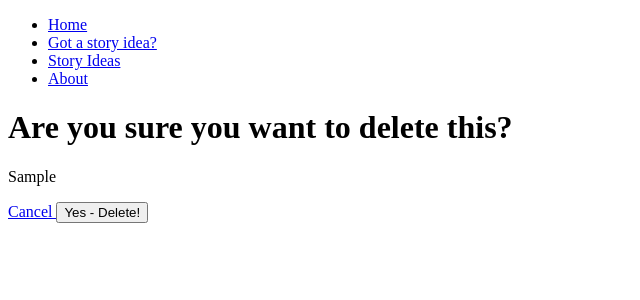
After one commit to Erodri6z/CampFire, a Django app: page /stories/1/delete/ in a window 1280 px wide. The commit adds this page. Shown: the top 300 px of the page, without its empty margins (0-640 px from the left). Run offline with Django 4.2, Linux system fonts and the light colour scheme; tables that the repository leaves empty hold one stand-in row (values such as "Sample post").

Commit message:
implement delete and edit function to story model

```diff
--- /dev/null
+++ b/main_app/templates/main_app/story_confirm_delete.html
@@ -0,0 +1,18 @@
+{% extends 'base.html' %}
+{% load static %}
+
+{% block content %}
+<h1>Are you sure you want to delete this?</h1>
+<p> {{ story.plot }} </p>
+<form action="" method="POST" class="form">
+  {% csrf_token %}
+  <a
+    href="{% url 'stories_detail' story.id %}"
+    class="btn secondary"
+  >
+    Cancel
+  </a>
+  <button type="submit" class="btn danger">Yes - Delete!</button>
+</form>
+
+{% endblock %}
--- a/main_app/views.py
+++ b/main_app/views.py
@@ -1,5 +1,5 @@
 from django.shortcuts import render
-from django.views.generic.edit import CreateView
+from django.views.generic.edit import CreateView, UpdateView, DeleteView
 from .models import Story
 # Create your views here.
 
@@ -22,3 +22,11 @@ class StoryCreate(CreateView):
   model = Story
   fields = '__all__'
   successful_url = '/stories/'
+
+class StoryUpdate(UpdateView):
+  model = Story
+  fields = '__all__'
+
+class StoryDelete(DeleteView):
+  model = Story
+  success_url = '/stories/'
```
Also changed, not shown: main_app/templates/stories/detail.html (+3 -0 lines).
